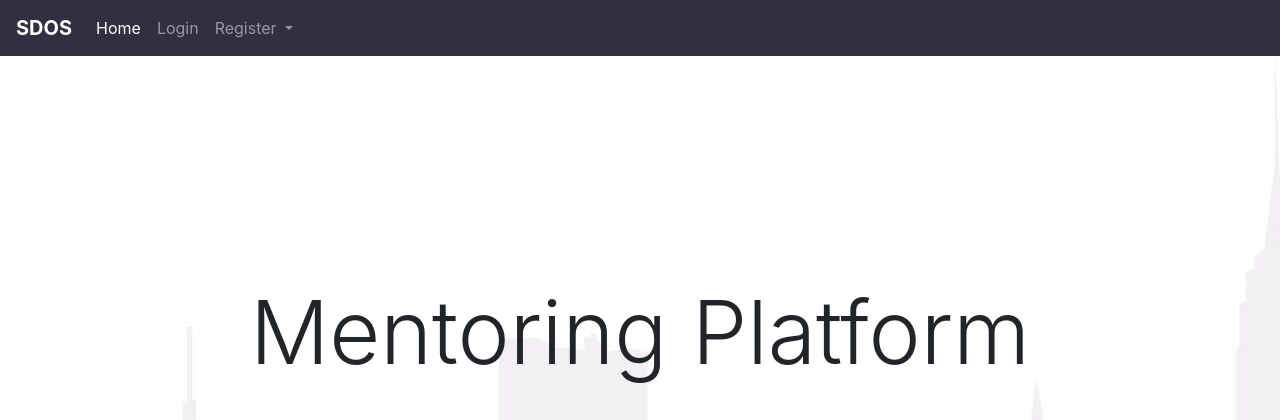
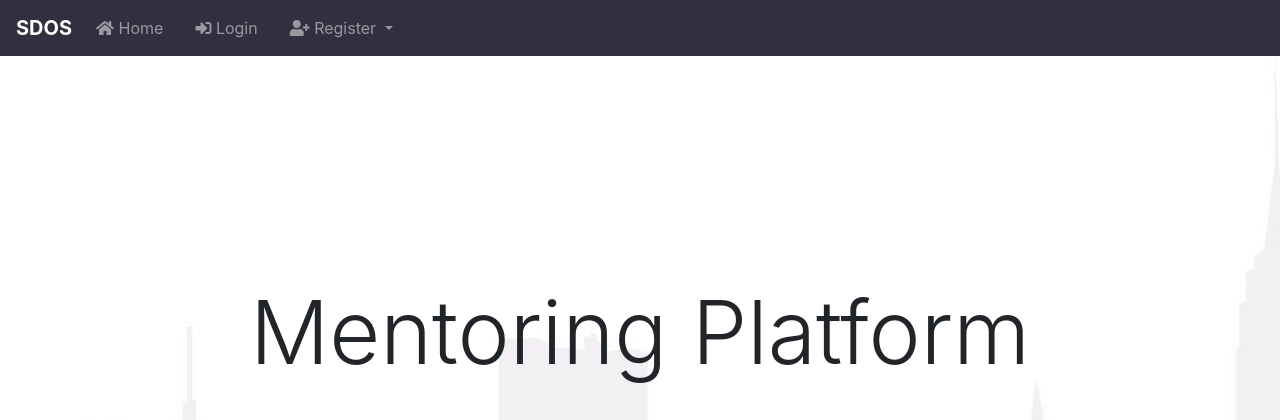
Before and after one commit to SDOS2020/Team_2_Mentoring_Platform, a Django app: page / in a window 1280 px wide. Shown: the top 420 px of the page. Run offline with Django 3.2, Linux system fonts and the light colour scheme; some libraries are stand-ins or nearby versions.

Commit message:
Updates navbar design

```diff
--- a/sdos_project/home/templates/home/base.html
+++ b/sdos_project/home/templates/home/base.html
@@ -33,30 +33,33 @@
 	</button>
 
 	<div class="collapse navbar-collapse" id="navbarSupportedContent">
-		<ul class="navbar-nav mr-auto">
-			<li class="nav-item active">
+		<ul class="navbar-nav mr-auto" >
+			<li class="nav-item">
 				<a class="nav-link" href="{% url 'homepage' %}">
-					{# <span class="fa fa-home fa-2x"></span> #}
+					<span class="fa fa-home"></span>
 					Home
 				</a>
 			</li>
 
 			{% if user.is_authenticated %}
 
-				<li class="nav-item">
+				<li class="nav-item" style="margin-left: 1rem;">
 					<a class="nav-link" href="#">
+					<span class="fas fa-user-friends"></span>
 						Forum
 					</a>
 				</li>
 
-				<li class="nav-item">
+				<li class="nav-item" style="margin-left: 1rem;">
 					<a class="nav-link" href="{% url 'chat' %}">
+					<span class="fas fa-comment-alt"></span>
 						Chats
 					</a>
 				</li>
 
-				<li class="nav-item">
+				<li class="nav-item" style="margin-left: 1rem;">
 					<a class="nav-link" href="{% url 'search_users' %}">
+					<span class="fas fa-search"></span>
 						Find users
 					</a>
 				</li>
@@ -64,13 +67,15 @@
 			{% else %}
 
 				<li class="nav-item">
-					<a class="nav-link" href="{% url 'login' %}">
+					<a class="nav-link" href="{% url 'login' %}" style="margin-left: 1rem;">
+					<span class="fas fa-sign-in-alt"></span>
 						Login
 					</a>
 				</li>
-				<li class="nav-item dropdown">
+				<li class="nav-item dropdown"  style="margin-left: 1rem;">
 					<a class="nav-link dropdown-toggle" id="navbarDropdown" role="button" data-toggle="dropdown"
 						aria-haspopup="true" aria-expanded="false">
+					<span class="fas fa-user-plus"></span>
 						Register
 					</a>
 
```
Also changed, not shown: sdos_project/db.sqlite3.
